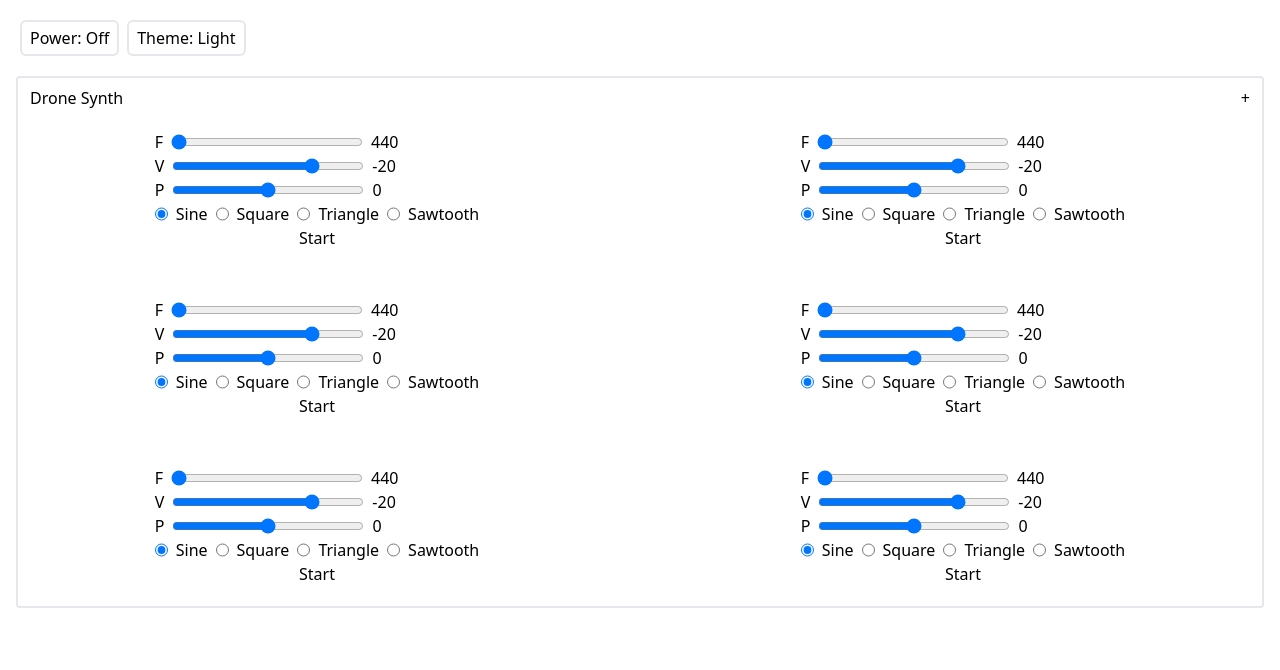
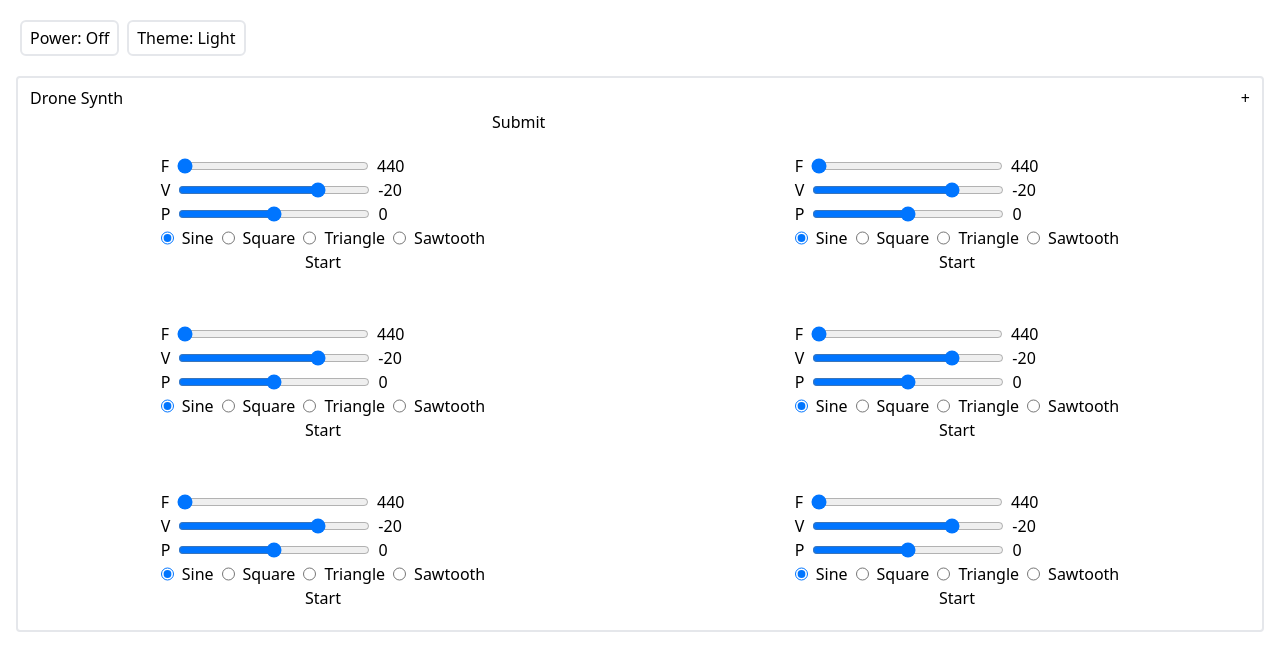
Before and after one commit to daveknapik/tone-drone, a React (Vite) app: page / in a window 1280 px wide. Shown: the top 670 px of the page. Built offline with nearby package versions, Linux system fonts and the light colour scheme.

Commit message:
DroneSynth has a form to control minFreq and maxFreq of all its oscillators. Removed unnecessary useEffects around changing freq, volume, pan and waveform.
TODO: Style the form in DroneSynth

```diff
--- a/src/components/DroneSynth.tsx
+++ b/src/components/DroneSynth.tsx
@@ -1,30 +1,58 @@
+import Oscillator from "./Oscillator";
 import { useState } from "react";
-import Oscillator from "./Oscillator";
 
 function DroneSynth() {
   const [oscillatorCount, setOscillatorCount] = useState(6);
+  const [minFreq, setMinFreq] = useState(440);
+  const [maxFreq, setMaxFreq] = useState(454);
 
   const oscillators = Array.from({ length: oscillatorCount }, (_, index) => (
-    <Oscillator key={index} freqMax={454} />
+    <Oscillator key={index} minFreq={minFreq} maxFreq={maxFreq} />
   ));
 
   const addOscillator = (): void => {
     setOscillatorCount((prev) => prev + 1);
   };
 
+  const handleFormSubmit = (e: React.FormEvent<HTMLFormElement>): void => {
+    e.preventDefault();
+    const form = e.currentTarget as HTMLFormElement;
+    const formData = new FormData(form);
+    const min = Number(formData.get("minFreq"));
+    const max = Number(formData.get("maxFreq"));
+
+    if (min && max) {
+      if (min > max) {
+        setMinFreq(min);
+        setMaxFreq(min + 10);
+      } else {
+        setMinFreq(min);
+        setMaxFreq(max);
+      }
+    }
+  };
+
   return (
-    <div className="border-2 rounded">
-      <div className="grid grid-cols-2">
-        <div className="justify-self-start pt-2 pl-3">Drone Synth</div>
-        <div className="justify-self-end pt-2 pr-3">
-          <button onClick={addOscillator}>+</button>
+    <div className="dark:text-sky-300">
+      <div className="border-2 rounded pt-2 px-3">
+        <div className="grid grid-cols-2">
+          <div className="justify-self-start">Drone Synth</div>
+          <div className="justify-self-end">
+            <button onClick={addOscillator}>+</button>
+          </div>
         </div>
-      </div>
-      <div className="grid grid-cols-1 sm:grid-cols-2 gap-12 my-5 place-items-center">
-        {oscillators}
+        <div className="dark:text-green-700">
+          <form onSubmit={handleFormSubmit}>
+            <input name="minFreq" type="number" />
+            <input name="maxFreq" type="number" />
+            <input type="submit" name="Submit" />
+          </form>
+        </div>
+        <div className="grid grid-cols-1 sm:grid-cols-2 gap-12 my-5 place-items-center">
+          {oscillators}
+        </div>
       </div>
     </div>
   );
 }
-
 export default DroneSynth;
--- a/src/components/Oscillator.tsx
+++ b/src/components/Oscillator.tsx
@@ -4,14 +4,14 @@ import Slider from "./Slider";
 import WaveformSelector from "./WaveformSelector";
 
 interface OscillatorProps {
-  freqMin?: number;
-  freqMax?: number;
+  minFreq: number;
+  maxFreq: number;
 }
 
-function Oscillator({ freqMin = 440, freqMax = 880 }: OscillatorProps) {
+function Oscillator({ minFreq, maxFreq }: OscillatorProps) {
   // a Tone.Oscillator and its property
   const [osc, setOsc] = useState<Tone.Oscillator | undefined>();
-  const [frequency, setFrequency] = useState(440);
+  const [frequency, setFrequency] = useState(minFreq);
   const [waveform, setWaveform] = useState("sine");
 
   // a Tone.Channel and its properties
@@ -36,26 +36,6 @@ function Oscillator({ freqMin = 440, freqMax = 880 }: OscillatorProps) {
     // eslint-disable-next-line react-hooks/exhaustive-deps
   }, []);
 
-  // update volume on the channel
-  useEffect(() => {
-    channel && channel.volume.setTargetAtTime(volume, 0, 0.01);
-  }, [channel, volume]);
-
-  // update pan on the channel
-  useEffect(() => {
-    channel && channel.pan.setTargetAtTime(pan, 0, 0.01);
-  }, [channel, pan]);
-
-  // update frequency on the osc
-  useEffect(() => {
-    osc && osc.frequency.setValueAtTime(frequency, 0.1);
-  }, [osc, frequency]);
-
-  // update waveform on the osc
-  useEffect(() => {
-    osc && (osc.type = waveform as Tone.ToneOscillatorType);
-  }, [osc, waveform]);
-
   const toggleAudio = (): void => {
     if (isPlaying) {
       osc?.stop();
@@ -66,12 +46,31 @@ function Oscillator({ freqMin = 440, freqMax = 880 }: OscillatorProps) {
     }
   };
 
+  // ensure the frequency is within the min and max range
+  if (frequency < minFreq) {
+    setFrequency(minFreq);
+  } else if (frequency > maxFreq) {
+    setFrequency(maxFreq);
+  }
+
+  // update channel properties with state changes
+  if (channel !== undefined) {
+    channel.volume.setTargetAtTime(volume, 0, 0.01);
+    channel && channel.pan.setTargetAtTime(pan, 0, 0.01);
+  }
+
+  // update osc properties with state changes
+  if (osc !== undefined) {
+    osc && osc.frequency.setValueAtTime(frequency, 0.1);
+    osc && (osc.type = waveform as Tone.ToneOscillatorType);
+  }
+
   return (
     <div>
       <Slider
         inputName="frequency"
-        min={freqMin}
-        max={freqMax}
+        min={minFreq}
+        max={maxFreq}
         value={frequency}
         handleChange={(e) => setFrequency(parseFloat(e.target.value))}
       />
--- a/src/components/Slider.tsx
+++ b/src/components/Slider.tsx
@@ -20,6 +20,7 @@ function Slider({
       <label htmlFor={inputName}>{inputName.charAt(0).toUpperCase()}</label>
       <input
         className="w-48"
+        id={inputName}
         max={max}
         min={min}
         name={inputName}
```
